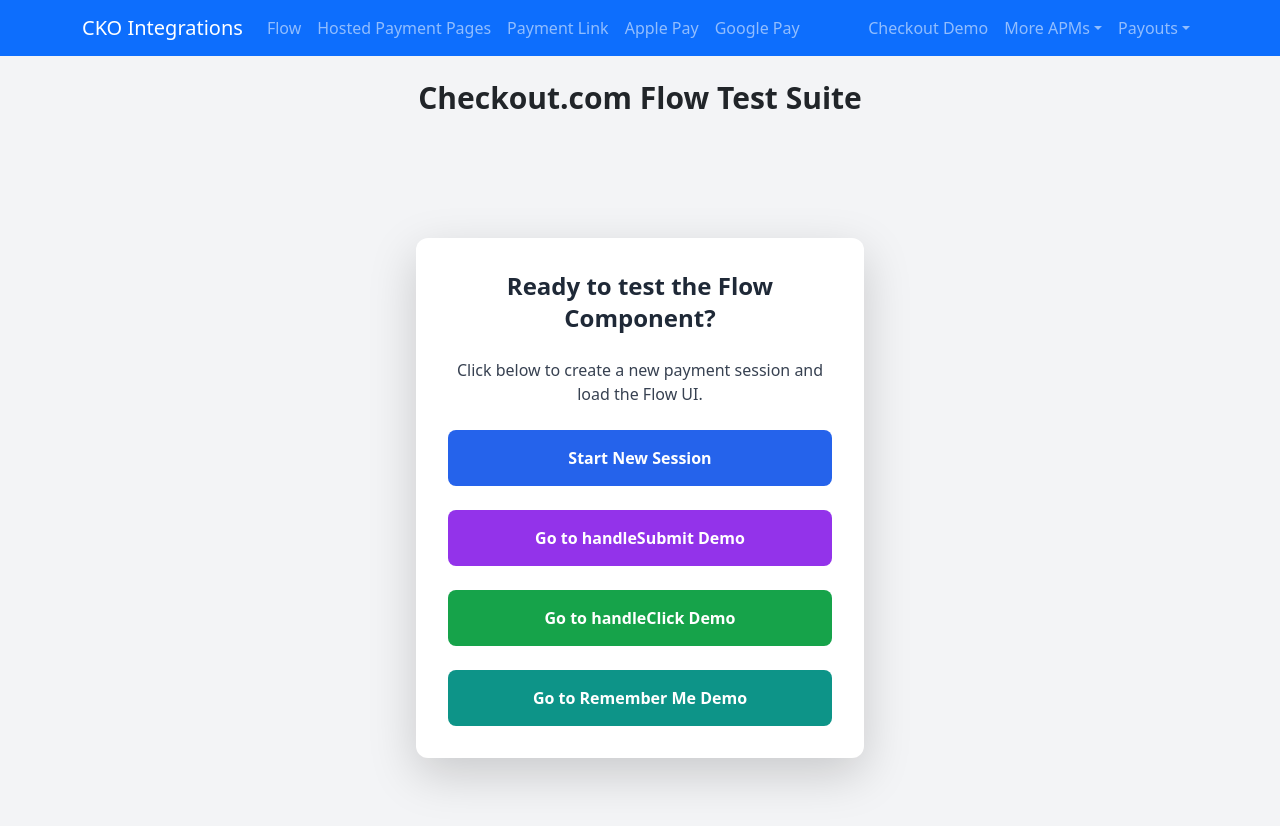
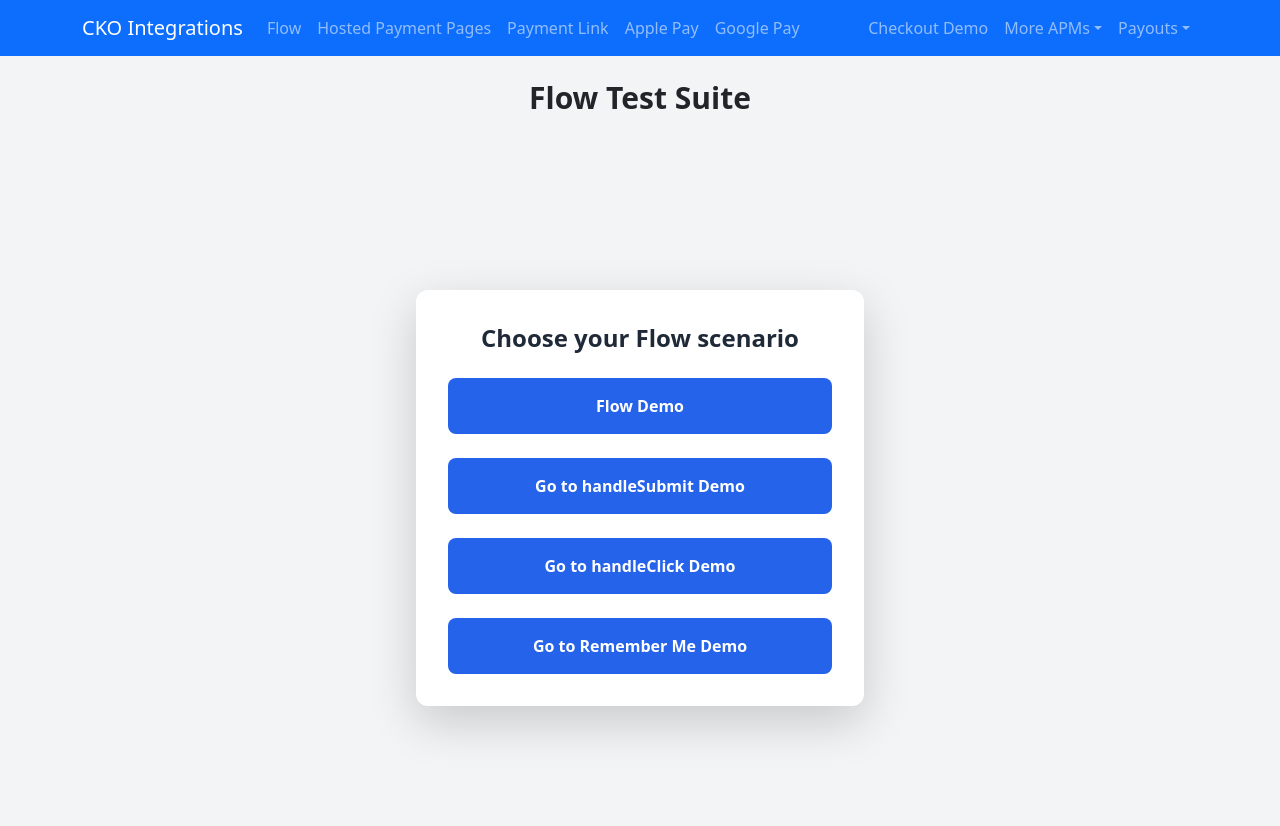
Before and after one commit to Mark-Reilly-Checkout/React-Flask-Project, a React (Create React App) app in the folder frontend/: page /flow in a window 1280 px wide. Shown: the top 826 px of the page. Built offline with nearby package versions, Linux system fonts and the light colour scheme.

Commit message:
Added Remember Me Demo

```diff
--- a/frontend/src/components/Flow.js
+++ b/frontend/src/components/Flow.js
@@ -397,34 +397,33 @@ const Flow = ({ passedPaymentSession = null }) => {
 
     return (
         <div className="min-h-screen bg-gray-100 p-6">
-            <h1 className="text-3xl font-bold text-center mb-8">Checkout.com Flow Test Suite</h1>
+            <h1 className="text-3xl font-bold text-center mb-8">Flow Test Suite</h1>
 
             {!showMainContent && passedPaymentSession === null ? (
                 <div className="flex items-center justify-center min-h-[calc(100vh-100px)]">
                     <div className="bg-white p-8 rounded-xl shadow-lg w-full max-w-md text-center">
-                        <h2 className="text-2xl font-bold mb-6 text-gray-800">Ready to test the Flow Component?</h2>
-                        <p className="mb-6 text-gray-700">Click below to create a new payment session and load the Flow UI.</p>
+                        <h2 className="text-2xl font-bold mb-6 text-gray-800">Choose your Flow scenario</h2>
                         <button
                             onClick={handleInitialModeSelection}
                             className="w-full bg-blue-600 text-white font-semibold py-3 px-6 rounded-lg hover:bg-blue-700 transition duration-300 ease-in-out"
                         >
-                            Start New Session
+                            Flow Demo
                         </button>
                         <button
                             onClick={() => navigate('/flowHandleSubmit')}
-                            className="w-full bg-purple-600 text-white font-semibold py-3 px-6 rounded-lg hover:bg-purple-700 transition duration-300 ease-in-out mt-4"
+                            className="w-full bg-blue-600 text-white font-semibold py-3 px-6 rounded-lg hover:bg-purple-700 transition duration-300 ease-in-out mt-4"
                         >
                             Go to handleSubmit Demo
                         </button>
                         <button
                             onClick={() => navigate('/flowHandleClick')}
-                            className="w-full bg-green-600 text-white font-semibold py-3 px-6 rounded-lg hover:bg-green-700 transition duration-300 ease-in-out mt-4"
+                            className="w-full bg-blue-600 text-white font-semibold py-3 px-6 rounded-lg hover:bg-green-700 transition duration-300 ease-in-out mt-4"
                         >
                             Go to handleClick Demo
                         </button>
                         <button
                             onClick={() => navigate('/remember-me')}
-                            className="w-full bg-teal-600 text-white font-semibold py-3 px-6 rounded-lg hover:bg-teal-700 transition duration-300 ease-in-out mt-4"
+                            className="w-full bg-blue-600 text-white font-semibold py-3 px-6 rounded-lg hover:bg-teal-700 transition duration-300 ease-in-out mt-4"
                         >
                             Go to Remember Me Demo
                         </button>
```
